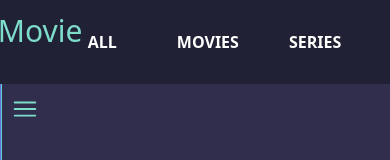
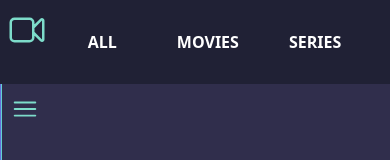
Before and after one commit to alcias4/search-movies, a React (Vite) app: page / in a window 390 px wide. Shown: the top 160 px of the page. Built offline with nearby package versions, Linux system fonts and the light colour scheme.

Commit message:
arreglos

```diff
--- a/src/App.css
+++ b/src/App.css
@@ -374,6 +374,10 @@ main{
     grid-template-columns: repeat(2,1fr);
     padding-left: 50px;
   }
+
+  header h1 label {
+    display: none;
+  }
 }
 
 
@@ -396,7 +400,7 @@ main{
 }
 
 
-@media (max-width: 664px){
+@media (max-width: 600px){
 
 
   .contend-movies li{
@@ -405,6 +409,10 @@ main{
 
   .contend-movies li img{
     width: 120px;
+  }
+
+  header h1 {
+    left: -5px;
   }
 }
 
--- a/src/App.jsx
+++ b/src/App.jsx
@@ -76,7 +76,7 @@ function App() {
             <svg xmlns="http://www.w3.org/2000/svg" fill="none" viewBox="0 0 24 24" strokeWidth={1.5} stroke="currentColor" className="w-6 h-6">
               <path strokeLinecap="round" d="M15.75 10.5l4.72-4.72a.75.75 0 011.28.53v11.38a.75.75 0 01-1.28.53l-4.72-4.72M4.5 18.75h9a2.25 2.25 0 002.25-2.25v-9a2.25 2.25 0 00-2.25-2.25h-9A2.25 2.25 0 002.25 7.5v9a2.25 2.25 0 002.25 2.25z" />
             </svg>
-           Movie
+           <label>Movie</label>
           </h1>
           <section>
             <strong className={tags==''? color: null}>All</strong>
```
